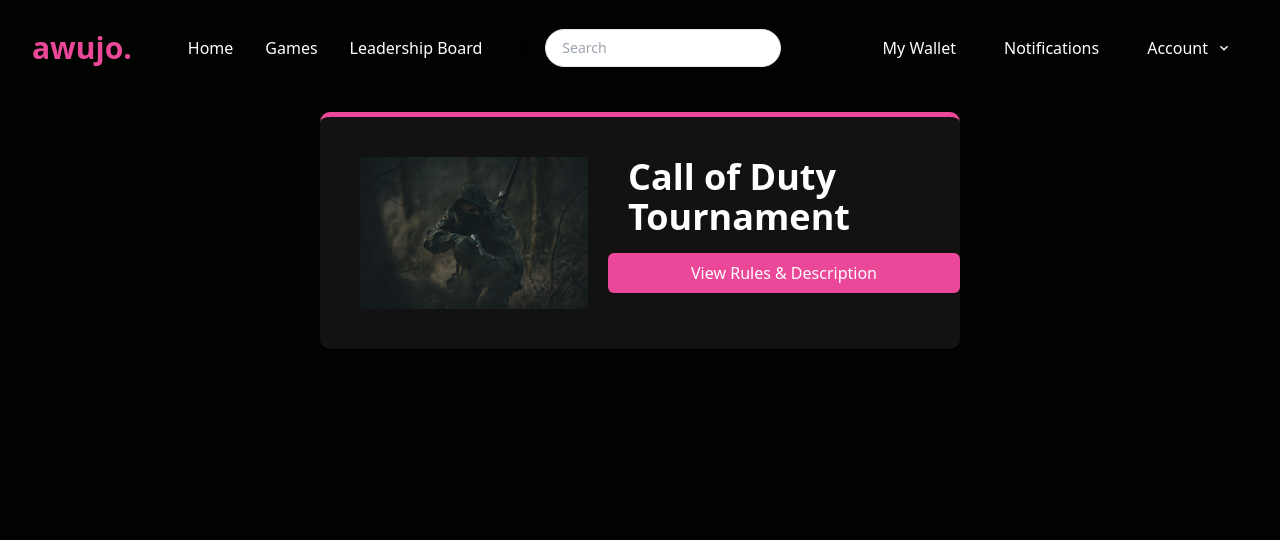
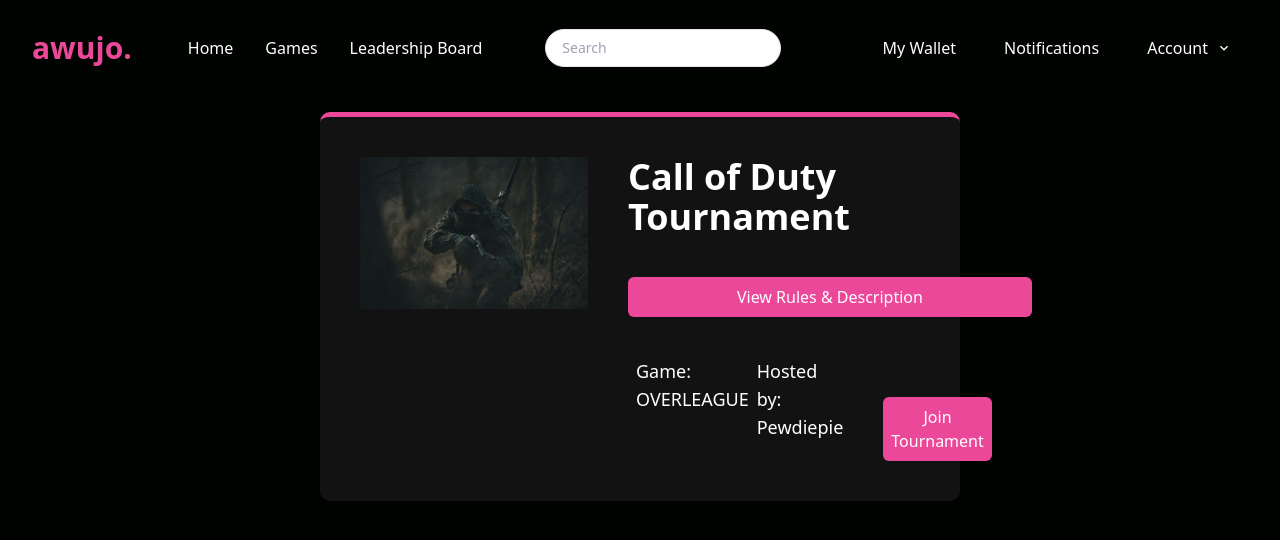
Before and after one commit to davidumoru/awujo, a React (Create React App) app: page / in a window 1280 px wide. Shown: the top 540 px of the page. Built offline with nearby package versions, Linux system fonts and the light colour scheme.

Commit message:
Add Game and Host details with Join Button

```diff
--- a/src/components/Body.jsx
+++ b/src/components/Body.jsx
@@ -1,16 +1,62 @@
-import React from 'react';
-import myImage from '../images/cod.jpg';
+import React from "react";
+import myImage from "../images/cod.jpg";
+import gameImage from "../images/89.jpg";
+import hostImage from "../images/55.jpg";
 
 const Body = () => {
   return (
     <div className="flex items-start">
-      <img src={myImage} alt="Tournament Banner" width="45%" height="auto" className="rounded-xl p-10 pr-5" />
+      <img
+        src={myImage}
+        alt="Tournament Banner"
+        width="45%"
+        height="auto"
+        className="rounded-xl p-10 pr-5"
+      />
       <div className="flex flex-col justify-center">
-        <h1 className="inline-block text-4xl font-bold text-white pt-10 pl-5">Call of Duty Tournament</h1>
-        <button className="bg-pink-500 hover:bg-pink-700 text-white font py-2 px-2 mt-4 w-20px rounded-md">View Rules & Description</button>
+        <h1 className="inline-block text-4xl font-bold text-white pt-10 pl-5">
+          Call of Duty Tournament
+        </h1>
+        <button className="bg-pink-500 hover:bg-pink-700 text-white font py-2 px-2 my-10 mx-5 w-20px rounded-md">
+          View Rules & Description
+        </button>
+
+        <div className="flex mx-5">
+          <div className="rounded-full overflow-hidden">
+            <img
+              src={gameImage}
+              alt="User"
+              width="60px"
+              height="60px"
+              className="object-cover"
+            />
+          </div>
+          <div>
+            <p className="text-white text-lg pl-2">Game:</p>
+            <p className="text-white text-lg pl-2">OVERLEAGUE</p>
+          </div>
+
+          <div className="rounded-full overflow-hidden">
+            <img
+              src={hostImage}
+              alt="User"
+              width="60px"
+              height="60px"
+              className="object-cover"
+            />
+          </div>
+          <div>
+            <p className="text-white text-lg pl-2">Hosted by:</p>
+            <p className="text-white text-lg pl-2">Pewdiepie</p>
+          </div>
+
+          <button className="bg-pink-500 hover:bg-pink-700 text-white font py-2 px-2 m-10 rounded-md">
+            Join Tournament
+          </button>
+        </div>
       </div>
     </div>
-  )
-}
+  );
+};
 
 export default Body;
```
Also changed, not shown: src/components/Navbar.jsx (+22 -7 lines), src/components/Cards.jsx (added), src/images/55.jpg (added), src/images/89.jpg (added).
